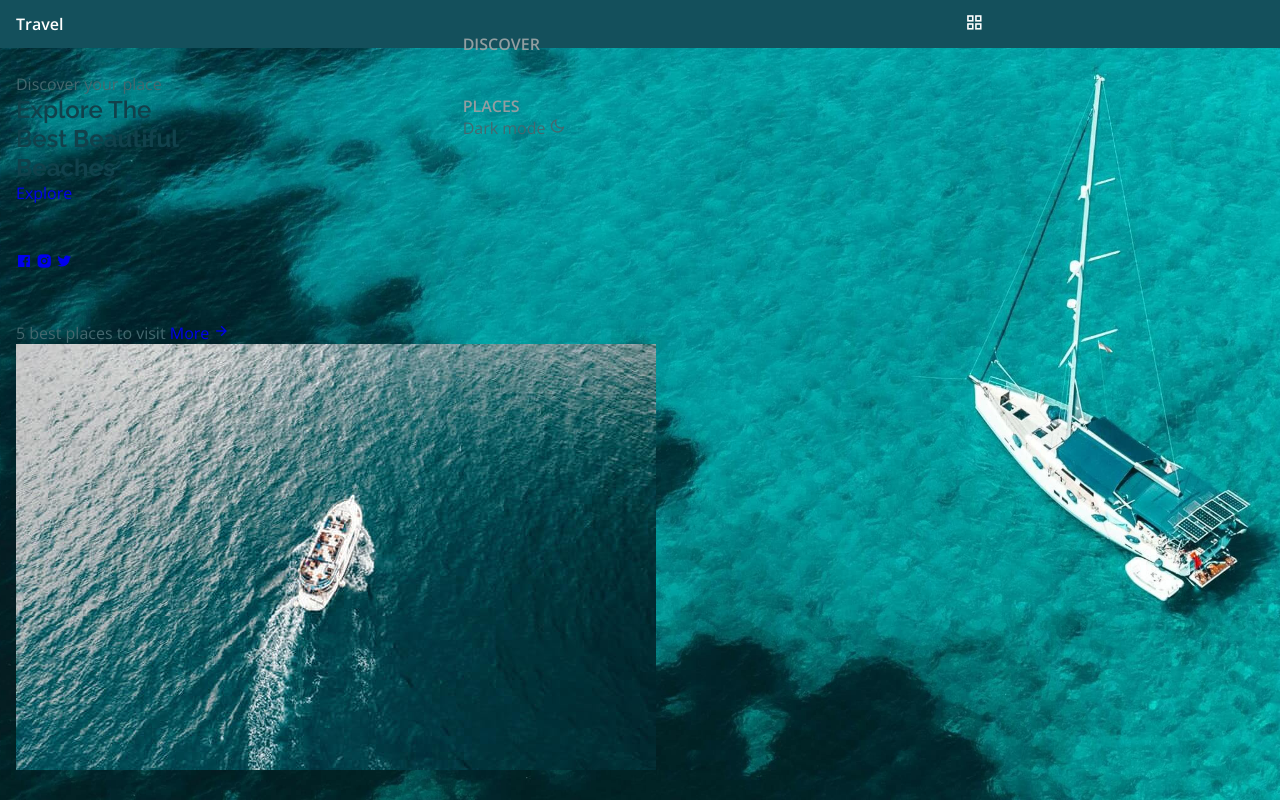
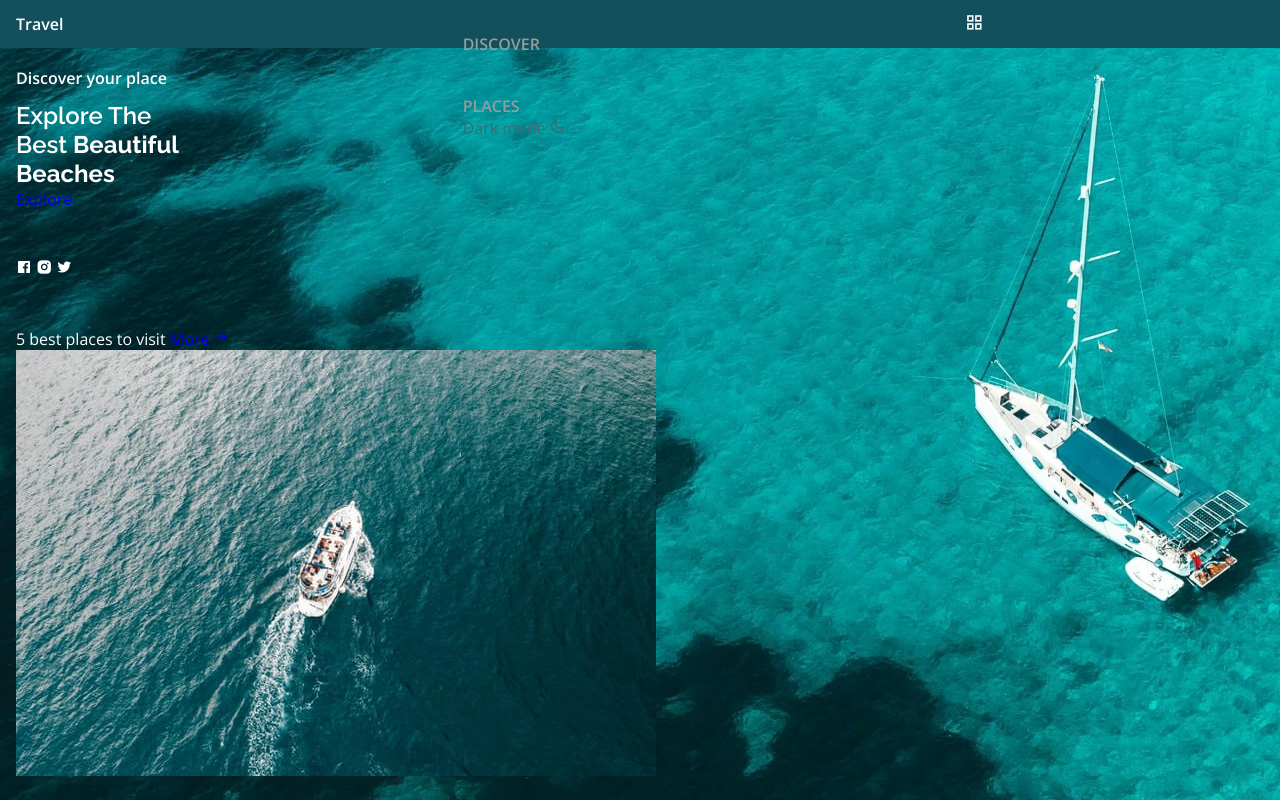
Before and after one commit to mubizzy/sites, a plain HTML site: page index.html in a window 1280 px wide. Drawn offline with nearby package versions, Linux system fonts and the light colour scheme.

Commit message:
now working on the home CSS section 4

```diff
--- a/assets/css/style.css
+++ b/assets/css/style.css
@@ -257,3 +257,16 @@ input {
   align-content: center;
   row-gap: 3rem;
 }
+
+.home__data-subtitle,
+.home__data-title,
+.home__social-link,
+.home__info {
+  color: var(--white-color);
+}
+
+.home__data-subtitle {
+  display: block;
+  font-weight: var(--font-semi-bold);
+  margin-bottom: var(--mb-0-75);
+}
```
